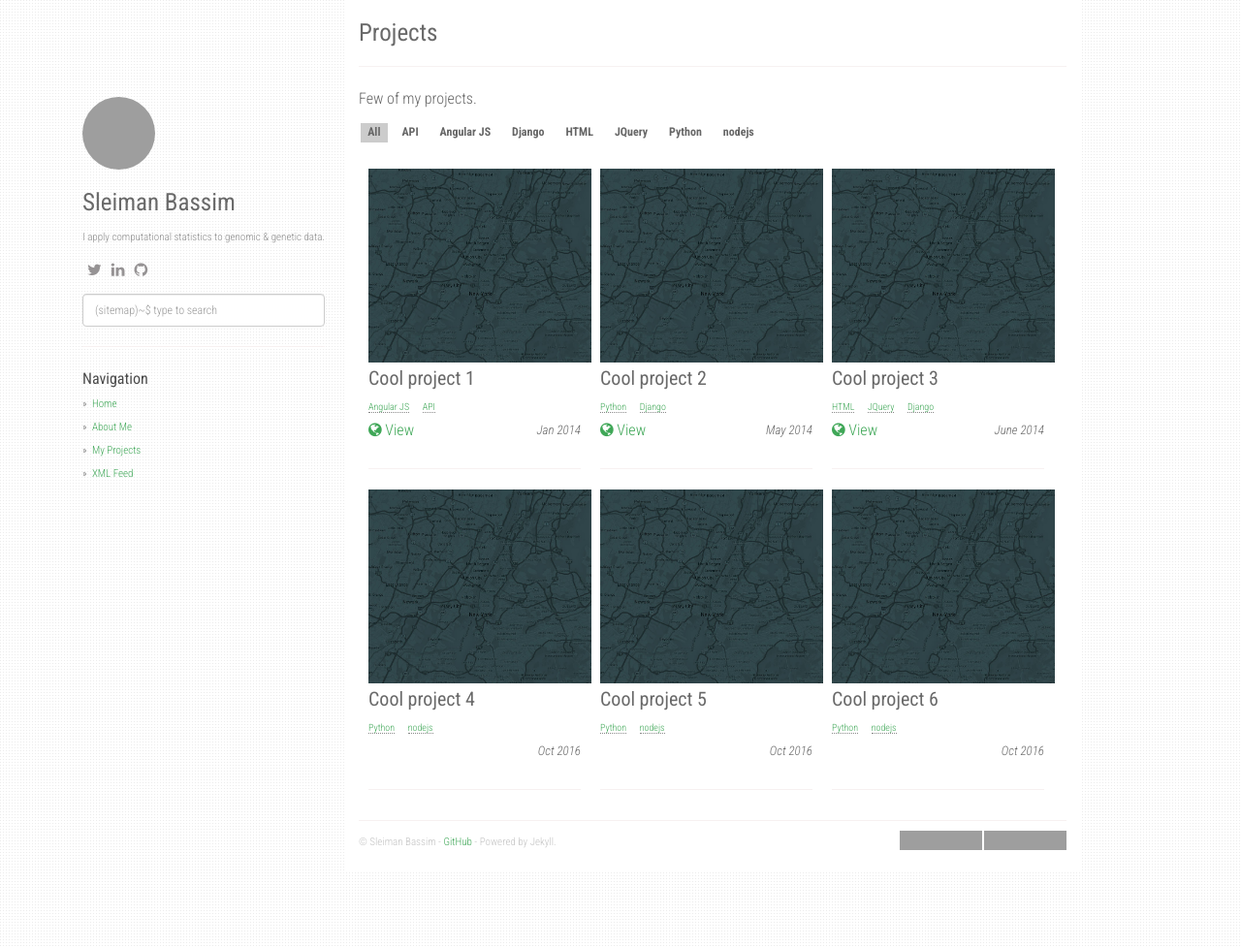
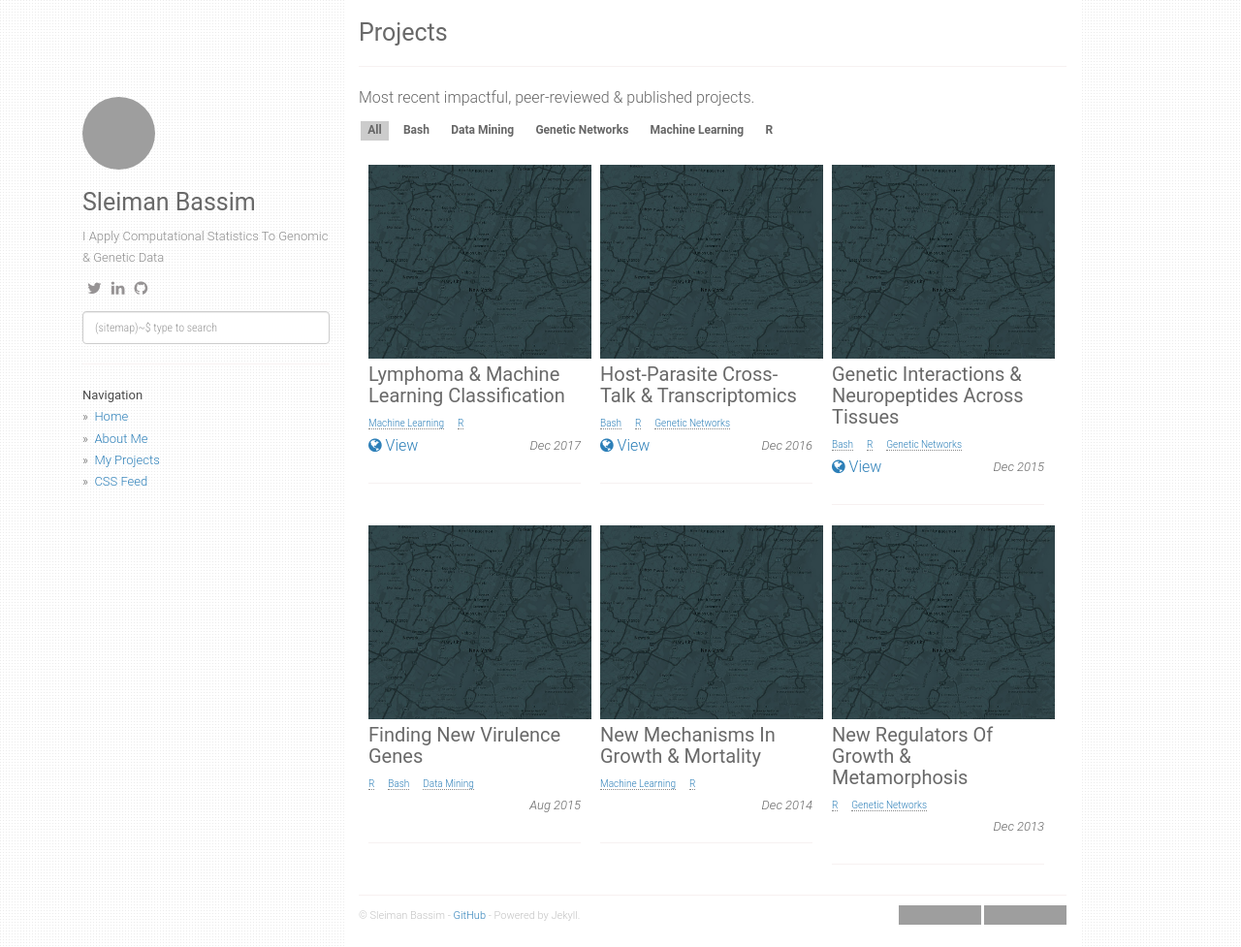
Before and after one commit to neocruiser/neocruiser.github.io, a Jekyll site: the page built from projects.md, in a window 1280 px wide and 977 px high. Shown: the whole window at 97% size. Built offline with Jekyll 4.4.1, drawn with Linux system fonts in a browser that asks for light colours; nearby versions of some CDN libraries; grey boxes are pictures that could not be loaded.

Commit message:
static components cleaned

```diff
--- a/_config.yml
+++ b/_config.yml
@@ -2,8 +2,8 @@ title: Deep Breath
 description: Genetics Meets Visualization
 author: Sleiman Bassim
 github: https://github.com/neocruiser
-about: I apply computational statistics to genomic & genetic data.
-avatar_url: /static/img/
+about: I Apply Computational Statistics To Genomic & Genetic Data
+avatar_url: /static/img/sleiman.jpg
 
 enableTags: true
 tagarray: []
@@ -29,7 +29,7 @@ urls:
       url: /about/
     - text: My Projects
       url: /projects/
-    - text: XML Feed
+    - text: CSS Feed
       url: /feed.xml
 
 url: "https://neocruiser.github.io"
--- a/_data/projects.json
+++ b/_data/projects.json
@@ -1,42 +1,42 @@
 [
 	{
 		"slug": "cool-project",
-		"name": "Cool project 1",
+		"name": "Lymphoma & Machine Learning Classification",
 		"image": "placeholder.jpg",
 		"url": "https://www.google.com",
-		"date": "Jan 2014",
-		"tags": ["Angular JS","API"]
+		"date": "Dec 2017",
+		"tags": ["Machine Learning","R"]
 	},
 	{
-		"name": "Cool project 2",
+		"name": "Host-Parasite Cross-Talk & Transcriptomics",
 		"image": "placeholder.jpg",
 		"url": "#",
-		"date": "May 2014",
-		"tags": ["Python","Django"]
+		"date": "Dec 2016",
+	    "tags": ["Bash","R","Genetic Networks"]
 	},
 	{
-		"name": "Cool project 3",
+		"name": "Genetic Interactions & Neuropeptides Across Tissues",
 		"image": "placeholder.jpg",
 		"url": "#",
-		"date": "June 2014",
-		"tags": ["HTML","JQuery","Django"]
+		"date": "Dec 2015",
+	    "tags": ["Bash","R","Genetic Networks"]
 	},
 	{
-		"name": "Cool project 4",
+		"name": "Finding New Virulence Genes",
 		"image": "placeholder.jpg",
-		"date": "Oct 2016",
-		"tags": ["Python","nodejs"]
+		"date": "Aug 2015",
+	    "tags": ["R","Bash","Data Mining"]
 	},
 	{
-		"name": "Cool project 5",
+		"name": "New Mechanisms In Growth & Mortality",
 		"image": "placeholder.jpg",
-		"date": "Oct 2016",
-		"tags": ["Python","nodejs"]
+		"date": "Dec 2014",
+		"tags": ["Machine Learning","R"]
 	},
 	{
-		"name": "Cool project 6",
+		"name": "New Regulators Of Growth & Metamorphosis",
 		"image": "placeholder.jpg",
-		"date": "Oct 2016",
-		"tags": ["Python","nodejs"]
+		"date": "Dec 2013",
+		"tags": ["R","Genetic Networks"]
 	}
 ]
--- a/projects.md
+++ b/projects.md
@@ -4,4 +4,4 @@ title: Projects
 permalink: /projects/
 ---
 
-Few of my projects.
+Most recent impactful, peer-reviewed & published projects.
--- a/static/css/main.css
+++ b/static/css/main.css
@@ -1,8 +1,8 @@
 body {
-  font-family: "Roboto Condensed", Arial, sans-serif;
+  font-family: "Roboto", Arial, sans-serif;
   background: url("/static/img/subtle_dots.png");
-  line-height: 1.5em;
-  font-weight: 300;
+  line-height: 1.4em;
+  font-weight: 325;
   font-size: 16px;
   color: #666;
 }
@@ -31,11 +31,10 @@ h2, h3 {
 }
 a, a:link, a:active {
   text-decoration: none;
-  color: #3fa757;
+  color: #2c7fb8;
 }
 a:hover {
-  color: #B3B3B3;
-  text-decoration: underline;
+  color: #de2d26;
 }
 
 /* Layout */
@@ -84,11 +83,11 @@ footer {
 /* Left column */
 div.col-sm-3 {
   margin-top: 100px;
-  font-size: 11px;
+  font-size: 13px;
   color: #666;
 }
 div.col-sm-3 strong {
-  font-size: 16px;
+  font-size: 13px;
   color: #4A4A4A;
   font-weight: normal;
 }
@@ -108,7 +107,7 @@ div.col-sm-3 img.profile-avatar {
 
 /* Pagination */
 .PageNavigation {
-  font-size: 14px;
+  font-size: 13px;
   display: block;
   width: auto;
   overflow: hidden;
```
Also changed, not shown: _posts/2018-09-05-welcome-to-deep-breath.md (+5 -4 lines), _includes/share-page.html (line endings or trailing spaces), static/img/avatar.jpg (deleted).
